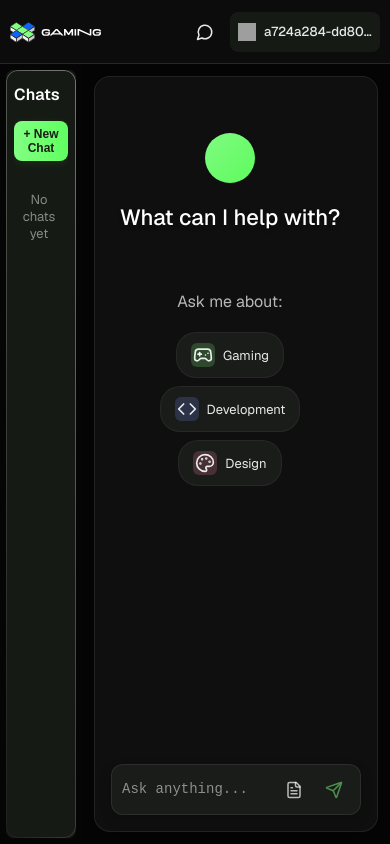
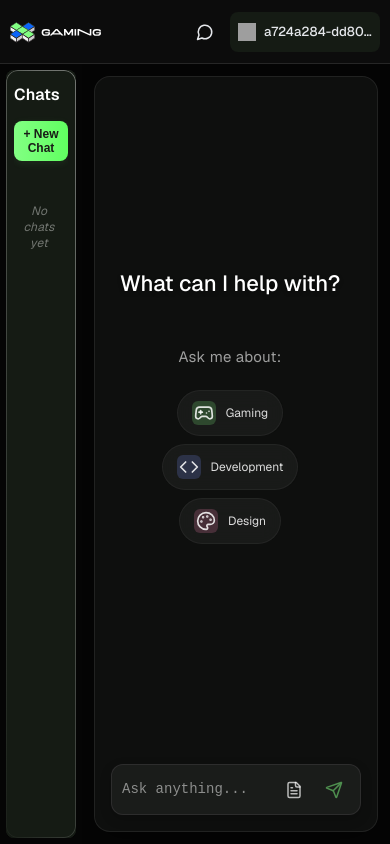
Before and after one commit to singhalaryann/bombay-play, a Next.js app: page /ideationchat in a window 390 px wide. Built offline with nearby package versions, Linux system fonts and the light colour scheme; grey boxes are pictures that could not be loaded.

Commit message:
ideation_chat - ui_updated

```diff
--- a/app/ideationchat/page.js
+++ b/app/ideationchat/page.js
@@ -511,7 +511,7 @@ export default function IdeationChat() {
                 {messages.length === 0 && (
                   <div className={styles.welcomeContent}>
                     <div className={styles.welcomeAnimation}>
-                      <div className={styles.welcomeCircle}></div>
+                      {/* <div className={styles.welcomeCircle}></div> */}
                       <h1 className={styles.welcomeHeading}>What can I help with?</h1>
                     </div>
 
--- a/styles/IdeationChat.module.css
+++ b/styles/IdeationChat.module.css
@@ -76,15 +76,17 @@
   display: flex;
   flex-direction: column;
   align-items: center;
+  justify-content: center;
   width: 100%;
-  padding: 40px 0;
-  animation: fadeIn 0.5s ease-in-out;
+  height: 100%;
+  min-height: 500px;
+  animation: fadeIn 0.8s ease-in-out;
 }
 
 @keyframes fadeIn {
   from {
     opacity: 0;
-    transform: translateY(10px);
+    transform: translateY(20px);
   }
   to {
     opacity: 1;
@@ -94,52 +96,34 @@
 
 .welcomeHeading {
   color: #FFFFFF;
-  font-size: 32px;
+  font-size: 28px;
   font-weight: 500;
-  margin-bottom: 40px;
+  margin-bottom: 50px;
   text-align: center;
   text-shadow: 0 2px 4px rgba(0, 0, 0, 0.3);
+  position: relative;
 }
 
-/* Welcome Animation Styles */
+/* Clean professional animation */
 .welcomeAnimation {
   display: flex;
   flex-direction: column;
   align-items: center;
-  margin-bottom: 40px;
+  margin-bottom: 20px;
 }
-
-.welcomeCircle {
-  width: 60px;
-  height: 60px;
-  border-radius: 50%;
-  background: linear-gradient(135deg, #82FF83, #60FF60);
-  margin-bottom: 20px;
-  animation: pulse 2s infinite;
-}
-
-@keyframes pulse {
-  0%, 100% {
-    transform: scale(1);
-    opacity: 0.8;
-  }
-  50% {
-    transform: scale(1.1);
-    opacity: 1;
-  }
-}
-
 /* Example Topics Styles */
 .exampleTopicsContainer {
   width: 100%;
-  max-width: 600px;
+  max-width: 700px;
   text-align: center;
 }
 
 .topicsLabel {
-  color: rgba(255, 255, 255, 0.7);
-  font-size: 16px;
-  margin-bottom: 20px;
+  color: rgba(255, 255, 255, 0.6);
+  font-size: 15px;
+  margin-bottom: 24px;
+  font-weight: 400;
+  letter-spacing: 0.3px;
 }
 
 .exampleTopics {
@@ -152,21 +136,45 @@
 .exampleTopic {
   display: flex;
   align-items: center;
-  gap: 8px;
-  padding: 12px 16px;
-  background: rgba(30, 32, 30, 0.8);
-  border-radius: 20px;
-  border: 1px solid rgba(48, 48, 48, 0.6);
-  color: rgba(255, 255, 255, 0.9);
+  gap: 10px;
+  padding: 12px 18px;
+  background: rgba(30, 32, 30, 0.7);
+  border-radius: 25px;
+  border: 1px solid rgba(48, 48, 48, 0.5);
+  color: rgba(255, 255, 255, 0.85);
   font-size: 14px;
-  transition: all 0.3s ease;
+  font-weight: 400;
+  transition: all 0.3s cubic-bezier(0.4, 0, 0.2, 1);
   cursor: pointer;
+  backdrop-filter: blur(10px);
+  -webkit-backdrop-filter: blur(10px);
+  position: relative;
+  overflow: hidden;
+}
+
+.exampleTopic::before {
+  content: '';
+  position: absolute;
+  top: 0;
+  left: -100%;
+  width: 100%;
+  height: 100%;
+  background: linear-gradient(90deg, transparent, rgba(130, 255, 131, 0.08), transparent);
+  transition: left 0.5s ease;
 }
 
 .exampleTopic:hover {
   background: rgba(35, 37, 35, 0.9);
-  border-color: rgba(130, 255, 131, 0.3);
+  border-color: rgba(130, 255, 131, 0.25);
   transform: translateY(-2px);
+  box-shadow:
+    0 4px 16px rgba(0, 0, 0, 0.15),
+    0 0 20px rgba(130, 255, 131, 0.05);
+  color: rgba(255, 255, 255, 0.95);
+}
+
+.exampleTopic:hover::before {
+  left: 100%;
 }
 
 .exampleTopicIcon {
@@ -176,6 +184,11 @@
   width: 24px;
   height: 24px;
   border-radius: 6px;
+  transition: all 0.3s ease;
+}
+
+.exampleTopic:hover .exampleTopicIcon {
+  transform: scale(1.1);
 }
 
 /* Uploaded Files Container */
@@ -509,8 +522,8 @@
 /* Responsive Breakpoints */
 @media (max-width: 1200px) {
   .welcomeHeading {
-    font-size: 28px;
-    margin-bottom: 30px;
+    font-size: 26px;
+    margin-bottom: 40px;
   }
 
   .exampleTopics {
@@ -536,17 +549,17 @@
 
   .welcomeHeading {
     font-size: 24px;
-    margin-bottom: 24px;
+    margin-bottom: 35px;
   }
 
   .exampleTopics {
     flex-direction: column;
     align-items: center;
-    gap: 8px;
+    gap: 10px;
   }
 
   .exampleTopic {
-    padding: 10px 14px;
+    padding: 11px 16px;
     font-size: 13px;
   }
 
@@ -558,6 +571,10 @@
   .fileButton, .sendButton {
     width: 36px;
     height: 36px;
+  }
+
+  .welcomeContent {
+    min-height: 400px;
   }
 }
 
@@ -578,12 +595,7 @@
 
   .welcomeHeading {
     font-size: 22px;
-    margin-bottom: 20px;
-  }
-
-  .welcomeCircle {
-    width: 50px;
-    height: 50px;
+    margin-bottom: 30px;
   }
 
   .inputContainer {
@@ -609,4 +621,17 @@
     width: 32px;
     height: 32px;
   }
+
+  .welcomeContent {
+    min-height: 350px;
+  }
+
+  .exampleTopics {
+    gap: 8px;
+  }
+
+  .exampleTopic {
+    padding: 10px 14px;
+    font-size: 12px;
+  }
 }
--- a/styles/Sidebar.module.css
+++ b/styles/Sidebar.module.css
@@ -184,6 +184,15 @@
     opacity: 0;
     transition: opacity 0.2s ease;
   }
+  .threadItem.selectedThread {
+    border-left: 3px solid #82FF83;
+    padding-left: 9px;
+    background: rgba(30, 35, 25, 0.9);
+  }
+  .threadMenu {
+    right: -2px;
+    min-width: 100px;
+  }
 }
 
 @media (max-width: 480px) {
@@ -209,6 +218,14 @@
   }
   .menuItem {
     padding: 3px;
+  }
+  .threadItem.selectedThread {
+    border-left: 3px solid #82FF83;
+    padding-left: 5px;
+  }
+  .threadMenu {
+    right: 0;
+    min-width: 90px;
   }
 }
 
@@ -377,13 +394,16 @@
   position: relative;
 }
 
-.threadItem:hover, .threadItem.selectedThread {
-  background: linear-gradient(90deg, #82FF83 0%, #60FF60 100%);
-  color: #191C17;
+.threadItem:hover {
+  background: rgba(35, 40, 30, 0.8);
+  border-color: rgba(130, 255, 131, 0.15);
+  color: rgba(255, 255, 255, 0.95);
 }
 
-.selectedThread {
-  font-weight: 600;
+.threadItem.selectedThread {
+  background: rgba(30, 35, 25, 0.9);
+  color: rgba(130, 255, 131, 0.95);
+  font-weight: 500;
   box-shadow: 0 2px 8px rgba(130, 255, 131, 0.10);
 }
 
@@ -392,37 +412,47 @@
   overflow: hidden;
   text-overflow: ellipsis;
   white-space: nowrap;
-  display: flex;
-  align-items: center;
+  display: block;
+  max-width: calc(100% - 30px);
+  line-height: 1.2;
 }
 
 .deleteThreadBtn {
   background: none;
   border: none;
-  color: #aaa;
+  color: rgba(255, 255, 255, 0.4);
   margin-left: 8px;
-  padding: 2px;
+  padding: 4px;
   border-radius: 4px;
   cursor: pointer;
-  opacity: 0.7;
-  transition: background 0.18s, color 0.18s, opacity 0.18s;
+  opacity: 0;
+  transition: all 0.2s cubic-bezier(0.4, 0, 0.2, 1);
   display: flex;
   align-items: center;
   justify-content: center;
+  transform: scale(0.9);
 }
 
-.threadItem:hover .deleteThreadBtn,
+.threadItem:hover .deleteThreadBtn {
+  opacity: 0.7;
+  transform: scale(1);
+}
+
+.deleteThreadBtn:hover,
 .deleteThreadBtn:focus {
   color: #ff6b6b;
-  background: rgba(255, 107, 107, 0.08);
+  background: rgba(255, 107, 107, 0.1);
   opacity: 1;
+  transform: scale(1.05);
 }
 
 .emptyThreads {
-  color: #888;
-  font-size: 13px;
+  color: rgba(255, 255, 255, 0.4);
+  font-size: 12px;
   text-align: center;
-  padding: 8px 0;
+  padding: 20px 0;
+  font-style: italic;
+  letter-spacing: 0.2px;
 }
 
 .moreMenuWrapper {
@@ -461,16 +491,33 @@
 
 .threadMenu {
   position: absolute;
-  top: 28px;
-  right: 0;
-  min-width: 110px;
-  background: #232823;
-  border-radius: 7px;
-  box-shadow: 0 2px 8px rgba(0,0,0,0.13);
-  z-index: 10;
+  top: 22px;
+  right: -8px;
+  min-width: 120px;
+  background: rgba(35, 40, 30, 0.98);
+  backdrop-filter: blur(15px);
+  -webkit-backdrop-filter: blur(15px);
+  border: 1px solid rgba(130, 255, 131, 0.25);
+  border-radius: 8px;
+  box-shadow:
+    0 6px 25px rgba(0, 0, 0, 0.4),
+    0 0 18px rgba(130, 255, 131, 0.12);
+  z-index: 1000;
   display: flex;
   flex-direction: column;
-  padding: 2px 0;
+  padding: 6px;
+  animation: menuSlideIn 0.2s cubic-bezier(0.4, 0, 0.2, 1);
+}
+
+@keyframes menuSlideIn {
+  from {
+    opacity: 0;
+    transform: translateY(-8px) scale(0.95);
+  }
+  to {
+    opacity: 1;
+    transform: translateY(0) scale(1);
+  }
 }
 
 .menuItemBtn {
@@ -480,35 +527,50 @@
   background: none;
   border: none;
   color: #eaeaea;
-  font-size: 14px;
-  padding: 8px 16px;
+  font-size: 13px;
+  padding: 10px 14px;
   cursor: pointer;
-  border-radius: 5px;
+  border-radius: 6px;
   transition: background 0.13s, color 0.13s;
+  margin-bottom: 2px;
 }
 
-.menuItemBtn:hover, .menuItemBtn:focus {
-  background: #232823;
+.menuItemBtn:hover,
+.menuItemBtn:focus {
+  background: rgba(130, 255, 131, 0.1);
   color: #82FF83;
 }
 
 .deleteMenuBtn {
+  color: rgba(255, 107, 107, 0.8);
+}
+
+.deleteMenuBtn:hover,
+.deleteMenuBtn:focus {
+  background: rgba(255, 107, 107, 0.1);
   color: #ff6b6b;
 }
 
 .deleteMenuBtn .binIcon {
-  color: #ff6b6b;
+  color: inherit;
 }
 
 .renameInput {
   flex: 1;
-  border: none;
+  border: 1px solid rgba(130, 255, 131, 0.5);
   border-radius: 5px;
-  padding: 7px 10px;
-  font-size: 14px;
-  background: #232823;
+  padding: 6px 8px;
+  font-size: 13px;
+  background: rgba(35, 40, 30, 0.9);
   color: #fff;
-  outline: 2px solid #82FF83;
-  margin-right: 8px;
-  transition: outline 0.13s;
+  outline: none;
+  margin-right: 6px;
+  transition: border-color 0.13s;
+  max-width: calc(100% - 30px);
+  box-sizing: border-box;
 }
+
+.renameInput:focus {
+  border-color: #82FF83;
+  background: rgba(35, 40, 30, 1);
+}
```
